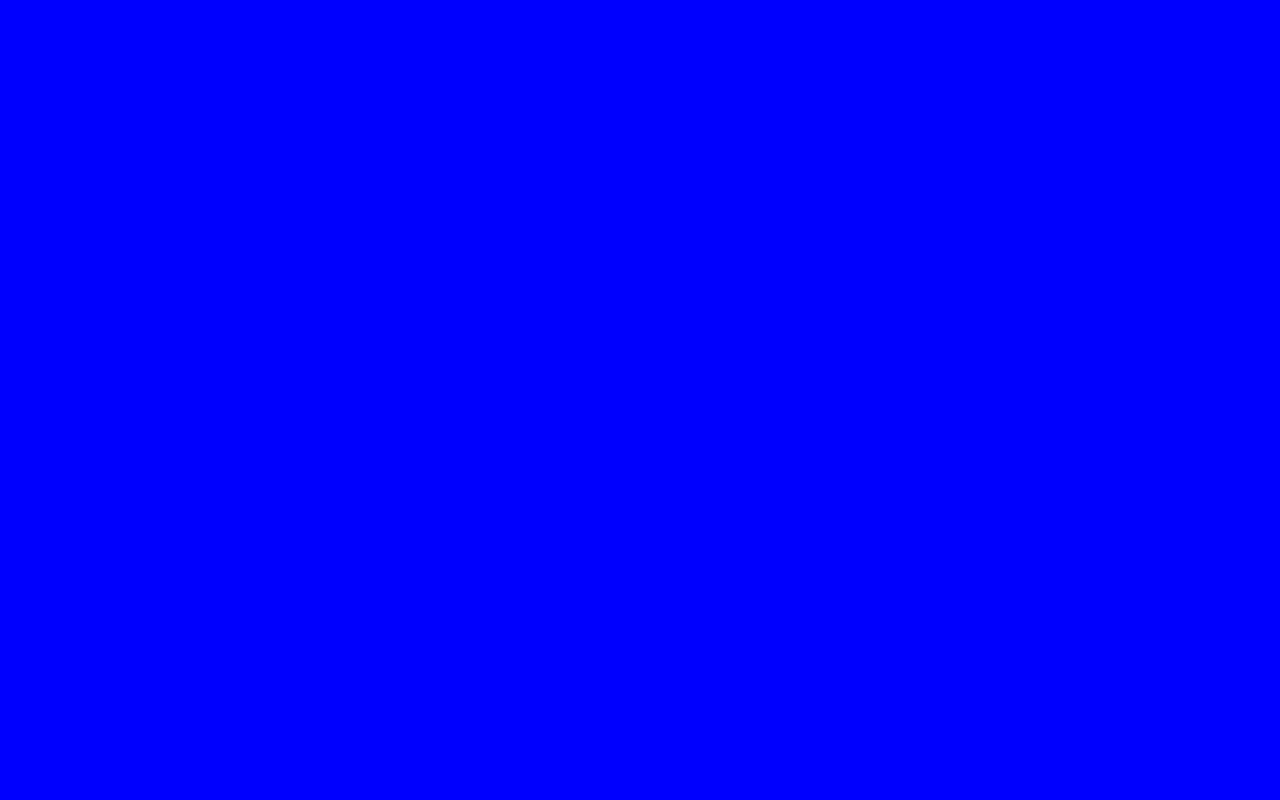
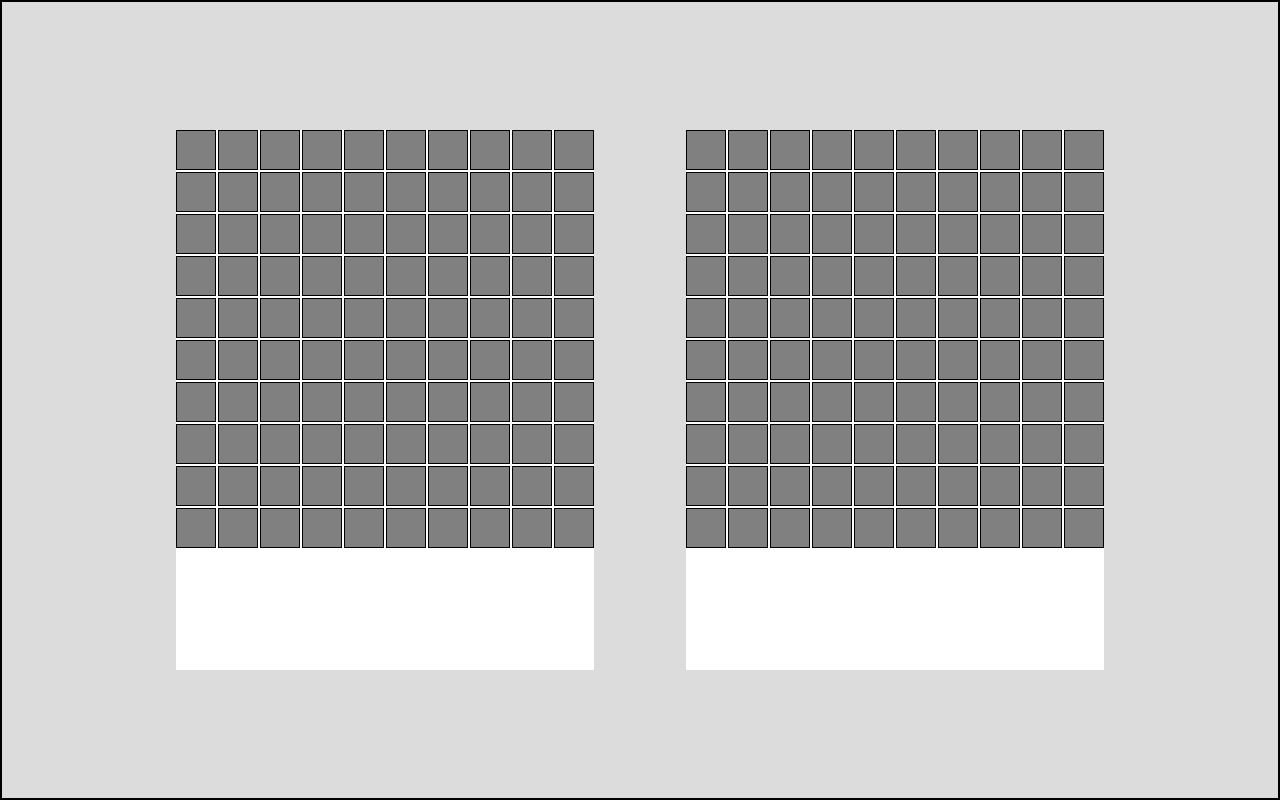
Before and after one commit to elsaepo/odin-battleship, a website built with webpack: page dist/index.html in a window 1280 px wide. Built offline with nearby package versions, Linux system fonts and the light colour scheme.

```diff
--- a/src/index.js
+++ b/src/index.js
@@ -1,6 +1,7 @@
 import './style.css';
-import Icon from './icon.png';
+import './modules/domController'
 
+// import Icon from './icon.png';
 // const myIcon = new Image();
 // myIcon.src = Icon;
 // element.appendChild(myIcon)
--- /dev/null
+++ b/src/modules/domController.js
@@ -0,0 +1,21 @@
+import Game from './game';
+
+const app = document.createElement('div');
+app.id = 'app';
+document.body.appendChild(app);
+
+const player1Board = drawBoard();
+const player2Board = drawBoard();
+
+app.append(player1Board, player2Board);
+
+function drawBoard(){
+    const board = document.createElement('div');
+    board.classList.add('board');
+    for (let i = 0; i < 100; i++){
+        const cell = document.createElement('div');
+        cell.classList.add('cell');
+        board.appendChild(cell);
+    }
+    return board;
+}
--- /dev/null
+++ b/src/modules/game.js
@@ -0,0 +1,19 @@
+import Player from './player';
+
+function Game(){
+    let player1;
+    let player2;
+
+    function newGame(player1Name, player2Name){
+        this.player1 = Player(player1Name);
+        this.player2 = Player(player2Name);
+    }
+
+    return {
+        player1,
+        player2,
+        newGame
+    }
+}
+
+export default Game;
--- a/src/modules/player.js
+++ b/src/modules/player.js
@@ -1,7 +1,8 @@
 import Gameboard from "./gameboard";
 
-function Player(ai) {
-    const isAI = ai ? true : false;
+function Player(playerName) {
+    const name = typeof playerName === 'string' ? playerName : 'battleBot';
+    const isAI = typeof playerName !== 'string' ? true : false;
     const gameboard = Gameboard();
     // Create a 2D array of available attack coordinates
     const availableAttacks = createAttackArray();
@@ -22,6 +23,8 @@
         return enemy.gameboard.receiveAttack(row, col);
     }
     return {
+        name,
+        isAI,
         gameboard,
         attack
     }
--- a/src/style.css
+++ b/src/style.css
@@ -1,3 +1,33 @@
+*, *::before, *::after {
+    box-sizing: border-box;
+}
+
 body {
-    background-color: blue;
+    margin: 0;
+    padding: 0;
+    background-color: rgb(220,220,220);
 }
+
+#app {
+    padding: 10%;
+    width: 100vw;
+    height: 100vh;
+    display: flex;
+    justify-content: space-around;
+    border: 2px solid black;
+}
+
+.board {
+    display: grid;
+    height: auto;
+    grid-template-rows: repeat(10, 40px);
+    grid-template-columns: repeat(10, 40px);
+    background-color: white;
+    gap: 2px;
+    /* border: 2px solid black; */
+}
+
+.cell {
+    background-color: grey;
+    border: 1px solid black;
+}
```
Also changed, not shown: src/modules/tests/game.test.js (added, +22 -0 lines), src/modules/tests/player.test.js (+2 -2 lines), dist/main.js.
